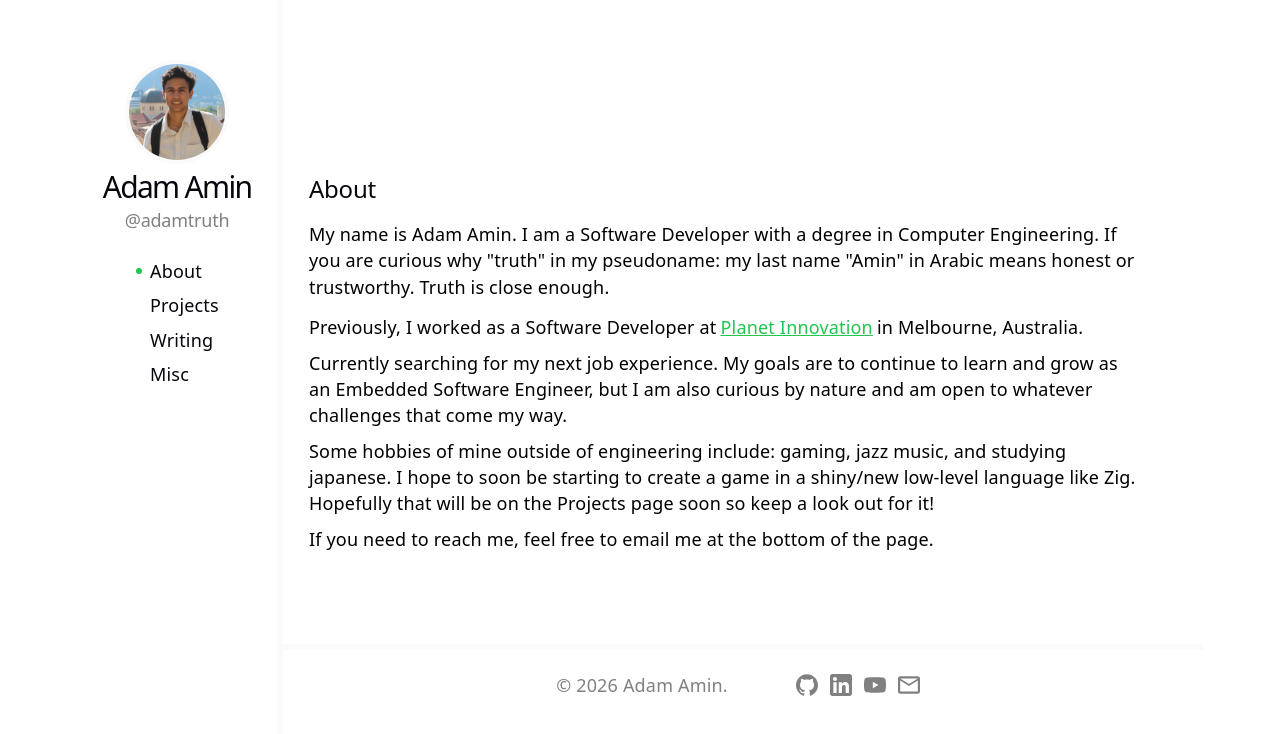
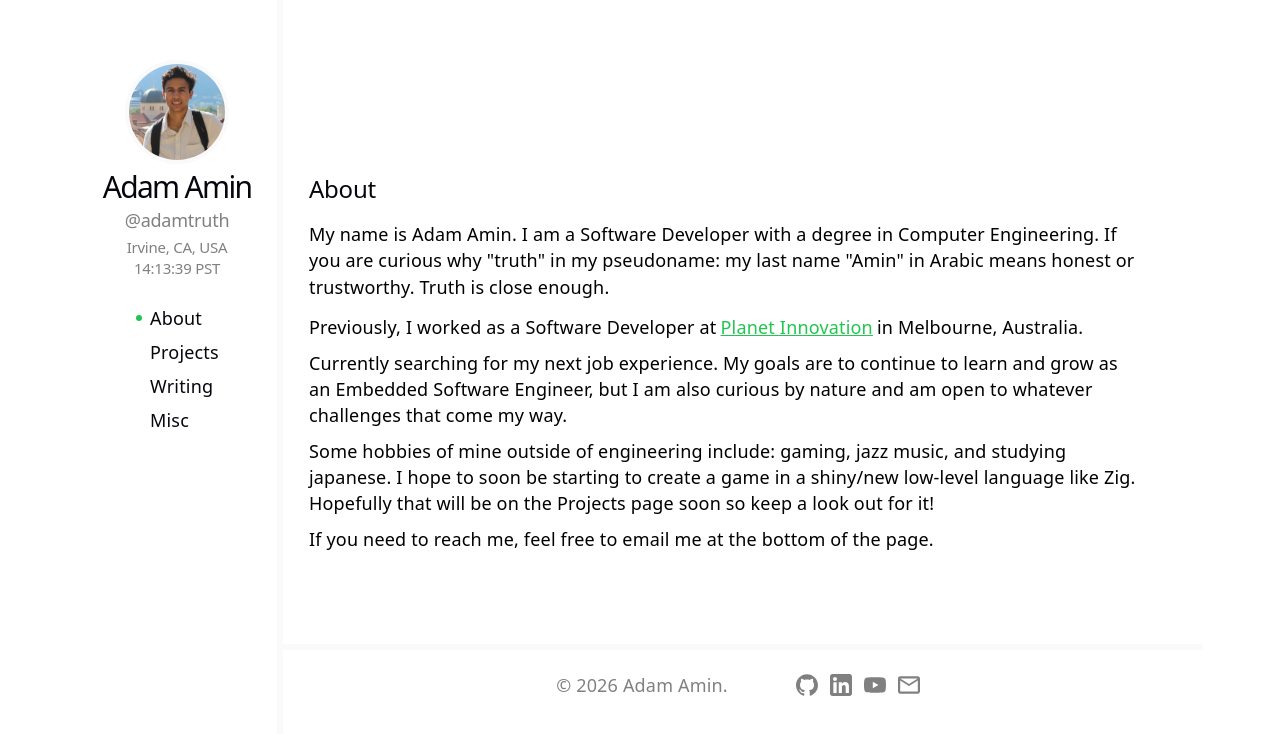
Before and after one commit to adamtruth/website, a React (Vite) app: page / in a window 1280 px wide. Shown: the top 734 px of the page. Built offline with nearby package versions, Linux system fonts and the light colour scheme.

Commit message:
Added location and local time

```diff
--- a/src/App.jsx
+++ b/src/App.jsx
@@ -1,3 +1,4 @@
+import { useState, useEffect } from 'react'
 import { Routes, Route, NavLink } from 'react-router-dom'
 
 import Projects from './pages/Projects.jsx'
@@ -40,6 +41,29 @@ function About() {
     </div>
   )
 }
+function Location({city, state, country}) {
+    return <h3>{city}, {state}, {country}</h3>
+
+}
+
+function LocalTime() {
+    const [time, setTime] = useState(new Date());
+
+    useEffect(() => {
+        const interval = setInterval(() => setTime(new Date()), 1000);
+        return () => clearInterval(interval);
+    }, []);
+
+    const formatted = time.toLocaleTimeString('en-US', {
+        timeZone: 'America/Los_Angeles',
+        hour: '2-digit',
+        minute: '2-digit',
+        second: '2-digit',
+        hour12: false,
+    });
+
+    return <h3 id="local-time">{formatted} PST</h3>;
+}
 
 function Hyperlink({link, text}) {
     return (
@@ -73,6 +97,8 @@ function App() {
           <img id="profile" src={profile} alt="Adam Amin" />
           <h1>Adam Amin</h1>
           <h2>@adamtruth</h2>
+          <Location city="Irvine" state="CA" country="USA"/>
+          <LocalTime />
         </div>
 
         <nav id="sidebar">
--- a/src/index.css
+++ b/src/index.css
@@ -49,7 +49,8 @@ body {
 }
 
 h1,
-h2 {
+h2,
+h3 {
   font-family: var(--heading);
   font-weight: 500;
   color: var(--text-h);
@@ -65,7 +66,7 @@ h1 {
   }
 }
 
-h2 {
+h2, h3 {
   font-size: 24px;
   line-height: 118%;
   letter-spacing: -0.24px;
--- a/src/style/App.css
+++ b/src/style/App.css
@@ -82,6 +82,13 @@
     color: var(--text-light);
     font-size: 18px;
     margin-top: 10px;
+    padding-bottom: 5px;
+    white-space: nowrap;
+}
+#profile-section h3 {
+    color: var(--text-light);
+    font-size: 15px;
+    margin-top: -5px;
     white-space: nowrap;
 }
 
```
